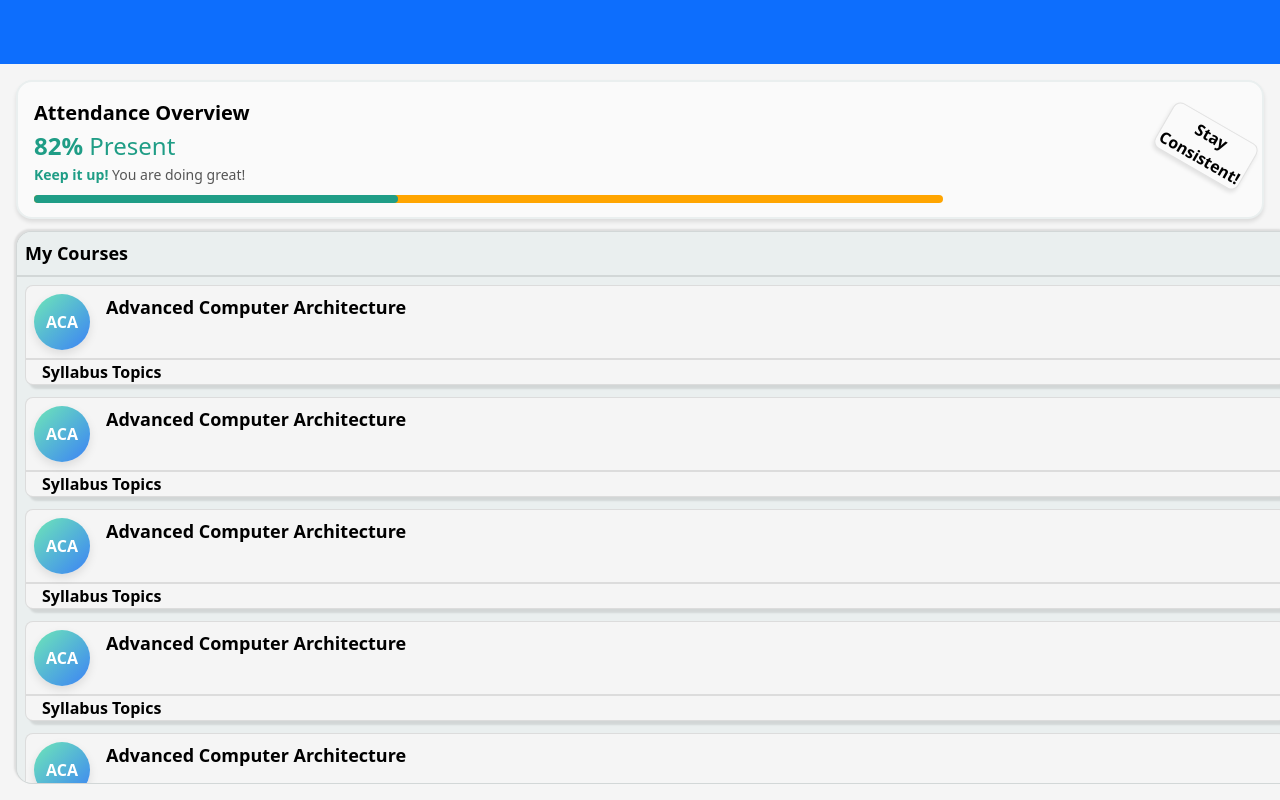
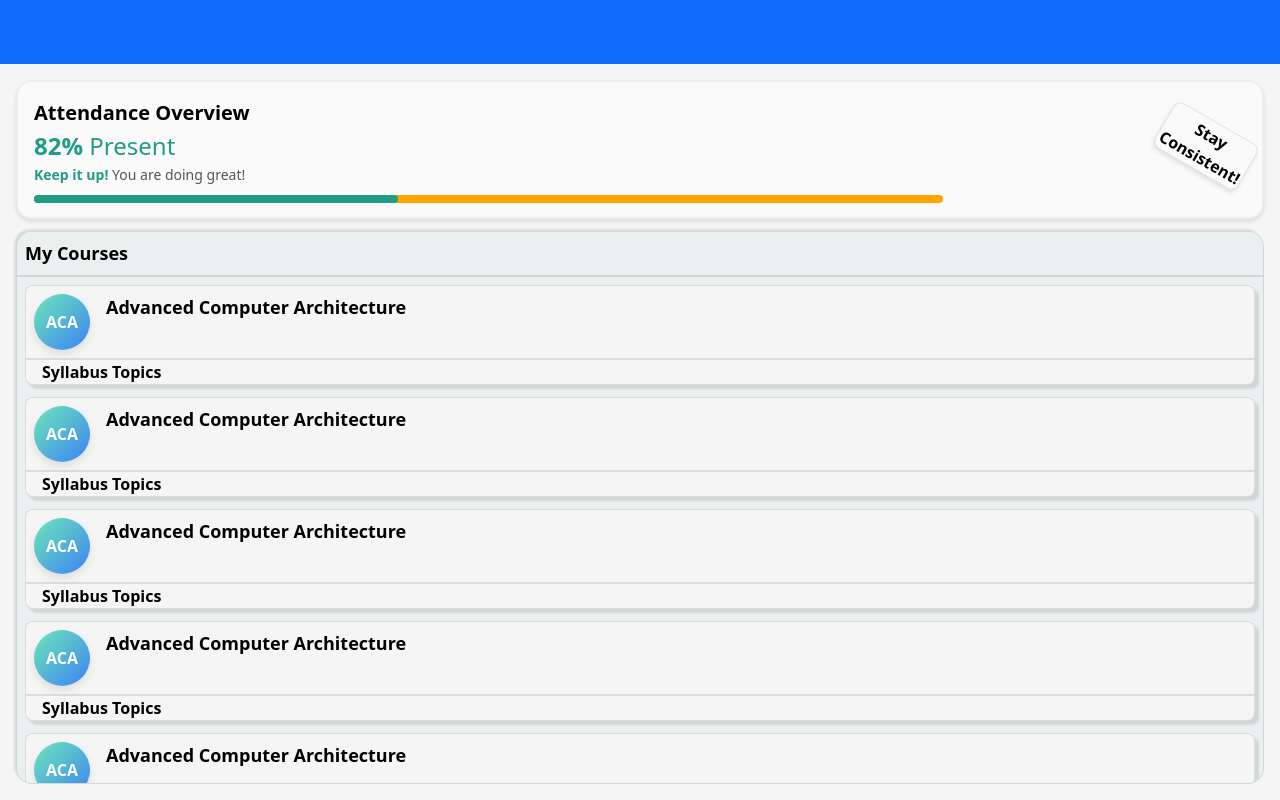
Before and after one commit to Abhassan2/Attend-Mang-Sys, a React (Vite) app in the folder frontend/: page /courses in a window 1280 px wide. Built offline with nearby package versions, Linux system fonts and the light colour scheme; some icons are missing; what chartjs-plugin-datalabels would draw is missing.

Commit message:
some changes in layout

```diff
--- a/frontend/src/App.jsx
+++ b/frontend/src/App.jsx
@@ -19,12 +19,9 @@ function App(){
   },[studentData]);
 
   return(
-    // <TimeTable/>
-    // <Attendance />
-    // <Courses />
-    // <Home />
-    <>
+    <div>
       <Navbar />
+      <div className='dashboard'>
         <Sidebar />
         <Routes>
           <Route path="/" element={<Navigate to="home" />} />
@@ -37,7 +34,8 @@ function App(){
           <Route path='/time-table' element={<TimeTable />} />
           <Route path='/courses' element={<Courses />} />
         </Routes>
-    </>
+      </div>
+    </div>
   )
 }
 
--- a/frontend/src/Components/Sidebar.jsx
+++ b/frontend/src/Components/Sidebar.jsx
@@ -10,7 +10,7 @@ export default function Sidebar() {
     object.setOpenSidebar(false);
     object.setActiveTab(e.target.firstChild.data)
   }
-  // console.log(object.activeTab);
+
   return (
     <>
       {object.openSidebar && (
--- a/frontend/src/Style/Courses.css
+++ b/frontend/src/Style/Courses.css
@@ -1,3 +1,29 @@
+/* Small Devices */
+.myCourses-container {
+    background-color: #EAEFEF;
+    height: 100vh;
+    overflow-y: auto;
+    position: relative;
+    margin-top: 0.25rem;
+}
+
+.myCourses-container>h1 {
+    position: sticky;
+    top: 0;
+    left: 0;
+    padding: 0.5rem;
+    background-color: #EAEFEF;
+    border-bottom: 2px solid rgba(0,0,0,0.1);
+    z-index: 100;
+}
+
+.myCourses-container>div {
+    margin: 0.5rem ;
+    display: flex;
+    flex-direction: column;
+    row-gap: 0.75rem;
+}
+
 /* Tablet Devices */
 @media (min-width: 600px) and (max-width: 1024px) {
 
--- a/frontend/src/Style/Sidebar.css
+++ b/frontend/src/Style/Sidebar.css
@@ -2,9 +2,7 @@
 .sidebar {
     border-right: 4px solid rgba(0,0,0,0.1);
     height: 100vh;
-    max-width: 200px;
     background-color: #fff;
-    z-index: 100;
 }
 
 .sidebar ul {
--- a/frontend/src/Style/TimeTable.css
+++ b/frontend/src/Style/TimeTable.css
@@ -1,8 +1,16 @@
+/* Small Devices */
+@media screen and (max-width: 500px) {
+  .timetable-container {
+    min-width: 100%;
+  }
+}
+
 /* Tablet styles (portrait + landscape) */
-@media (min-width: 600px) and (max-width: 1024px) {
+@media (min-width: 500px) and (max-width: 1024px) {
   .timetable-container {
     background-color: #F5F5F5;
     min-height: 100vh;
+    min-width: 100% !important;
   }
 
   .timetable-header {
--- a/frontend/src/index.css
+++ b/frontend/src/index.css
@@ -8,6 +8,20 @@
     color: #000;
     font-weight: 900;
     font-size: 18px;
+}
+
+.dashboard {
+    display: flex;
+    flex-direction: row;
+    width: 100vw;
+}
+
+.dashboard>.sidebar {
+    min-width: 13rem;
+}
+
+.dashboard>div:last-child {
+    flex: 1;
 }
 
 .secondary-text {
@@ -249,31 +263,7 @@
 
 /* Course css */
 /* card container */
-.myCourses-container {
-    background-color: #EAEFEF;
-    height: 100vh;
-    width: 100vw;
-    overflow-y: auto;
-    position: relative;
-    margin-top: 0.25rem;
-}
 
-.myCourses-container>h1 {
-    position: sticky;
-    top: 0;
-    left: 0;
-    padding: 0.5rem;
-    background-color: #EAEFEF;
-    border-bottom: 2px solid rgba(0,0,0,0.1);
-    z-index: 100;
-}
-
-.myCourses-container>div {
-    margin: 0.5rem ;
-    display: flex;
-    flex-direction: column;
-    row-gap: 0.75rem;
-}
 
 /* Card css */
 .card, .dropDown {
```
Lines whose indentation alone changed are shown as unchanged.
